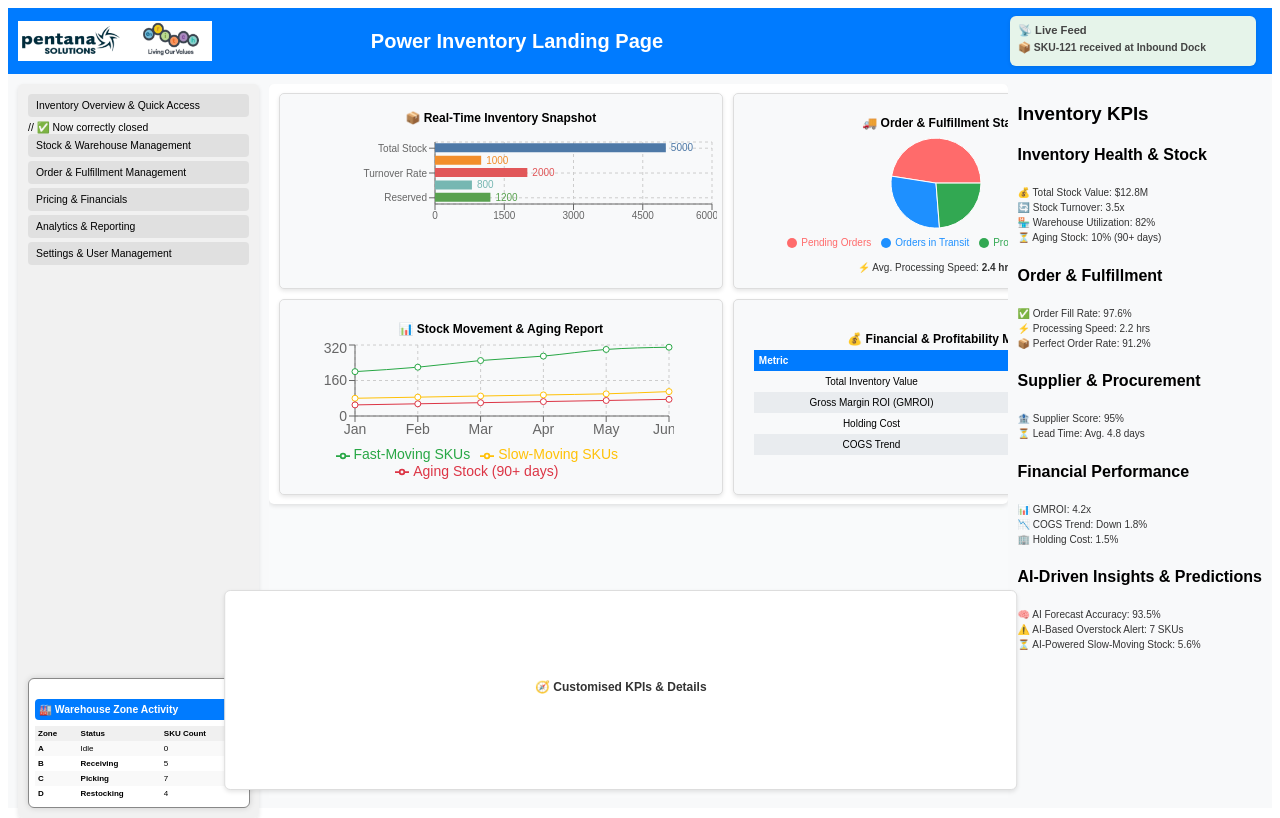
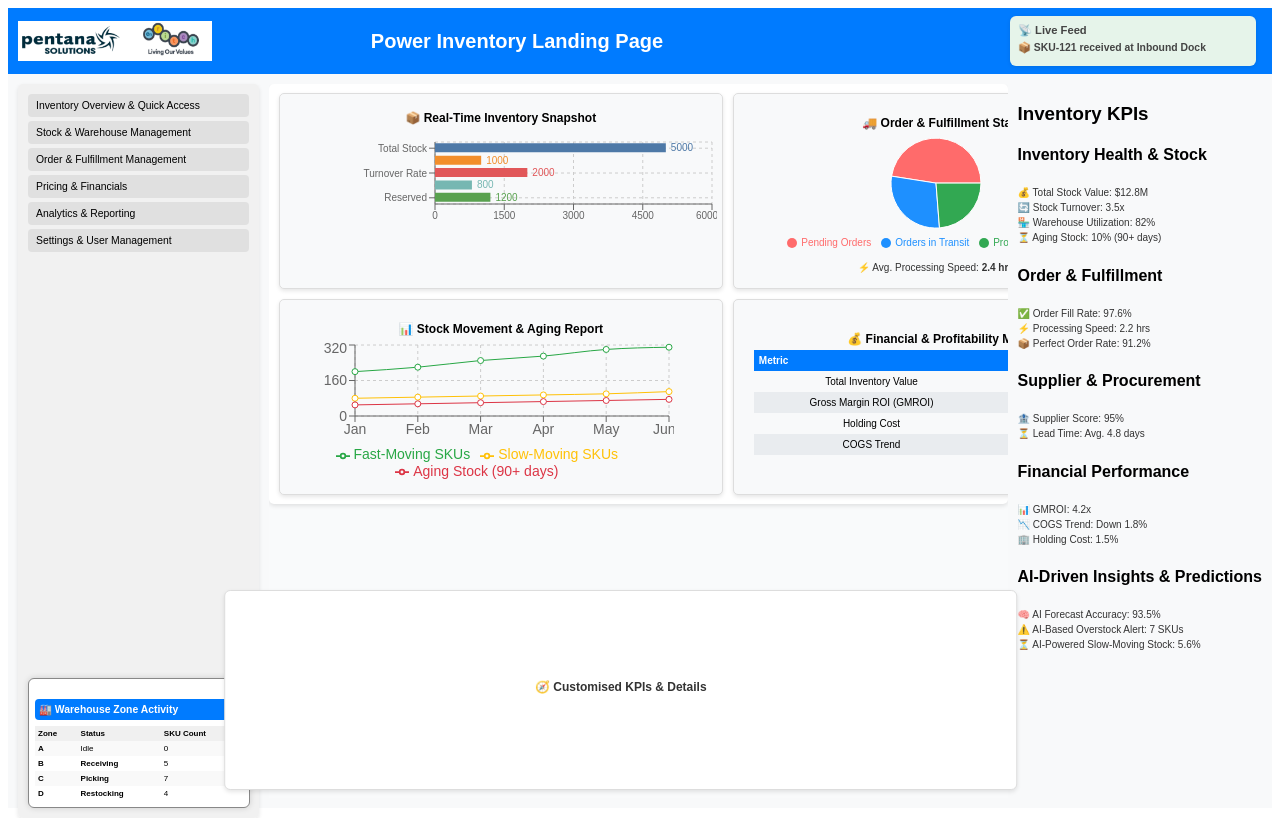
Before and after one commit to bobbyboruah/inventory-landing-page, a React (Create React App) app: page / in a window 1280 px wide. Built offline with nearby package versions, Linux system fonts and the light colour scheme.

Commit message:
🔧 Minor UI update to Inventory Landing Page

```diff
--- a/src/components/InventoryLandingPage.js
+++ b/src/components/InventoryLandingPage.js
@@ -162,7 +162,7 @@ const toggleMenu = (menu) => {
     <li>Multi-Warehouse View</li>
   </ul>
 
-)}  // ✅ Now correctly closed
+)}
 
             <li onClick={() => toggleMenu("stock")}>Stock & Warehouse Management</li>
             {activeMenu === "stock" && (
```
